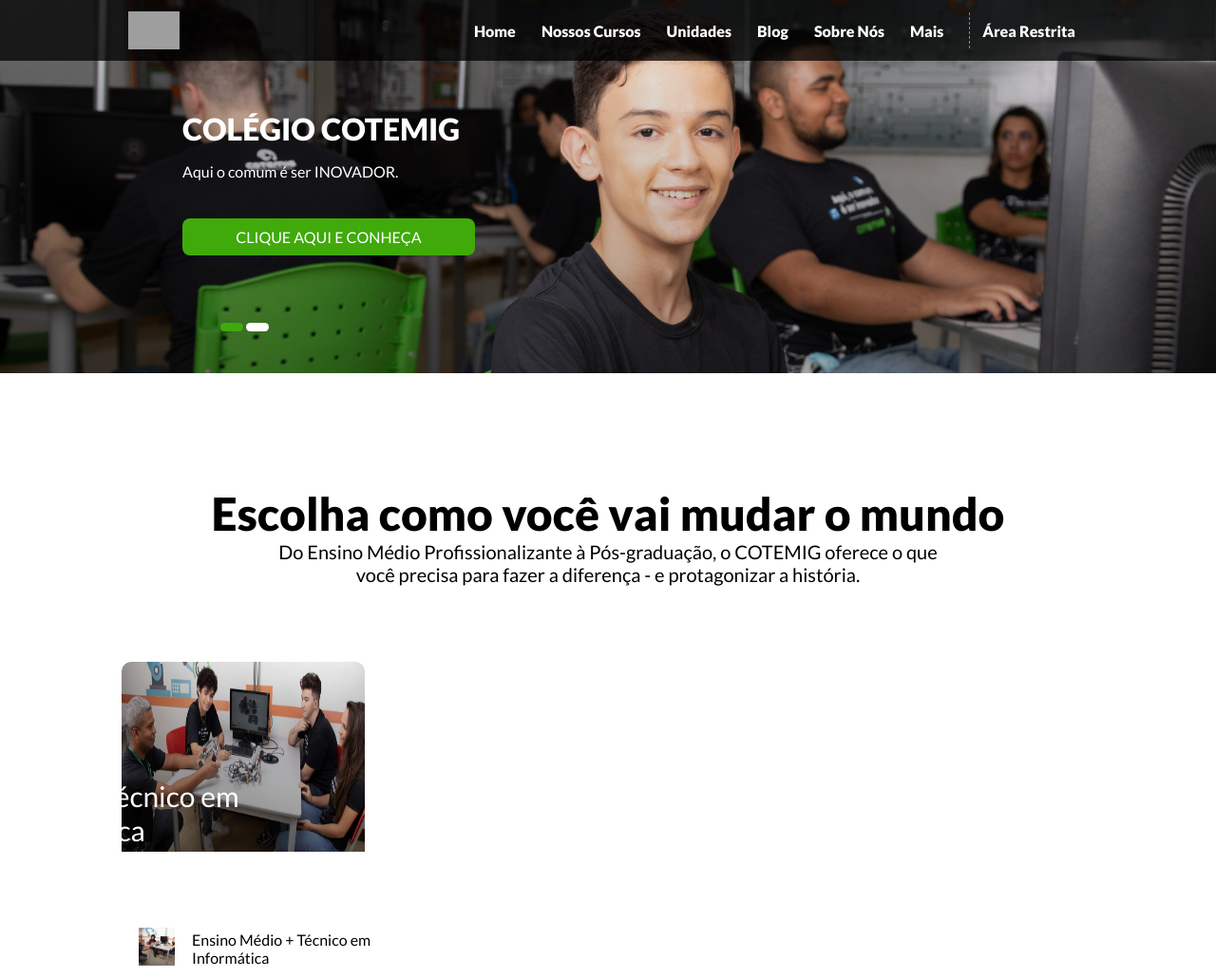
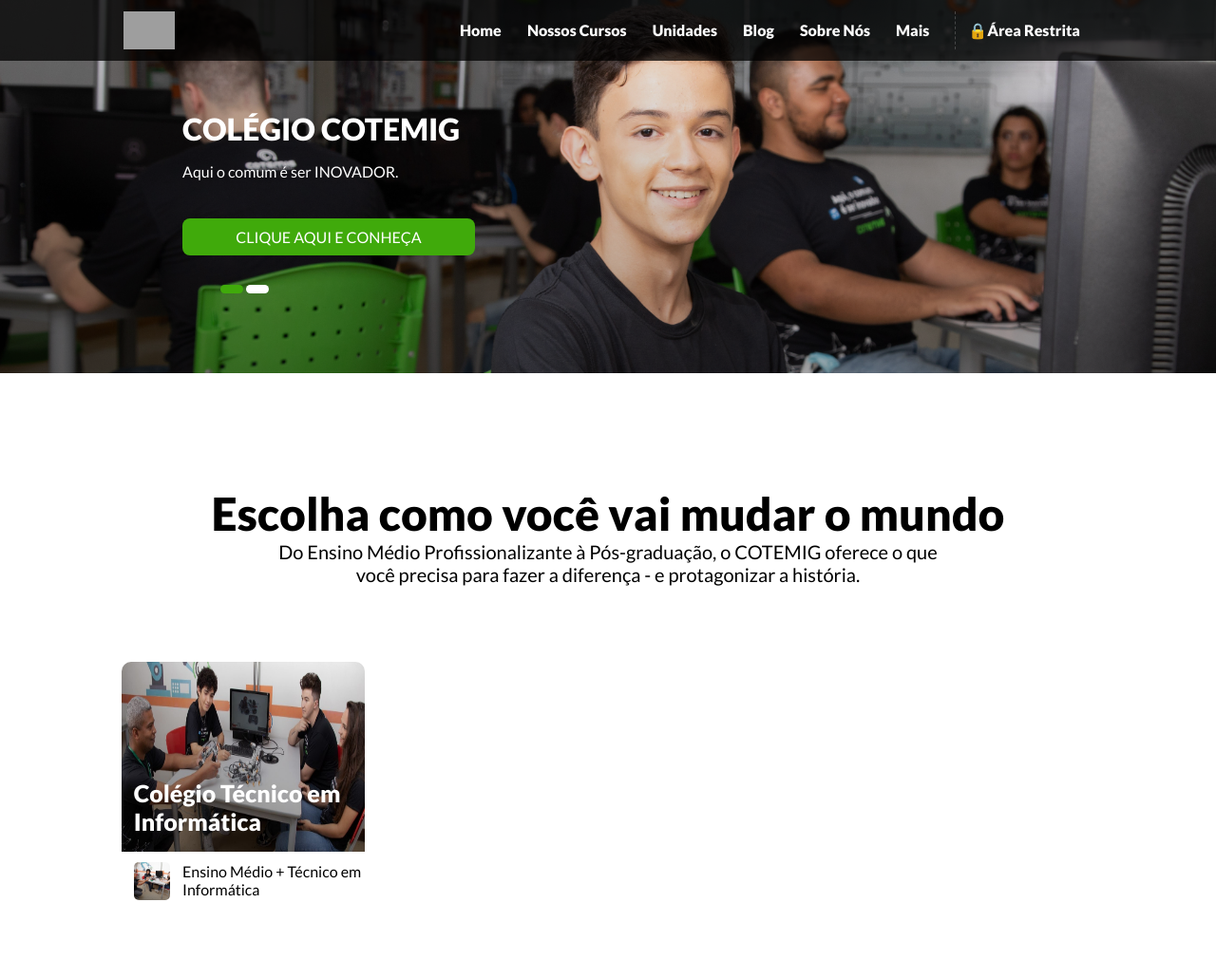
Before and after one commit to samaralcunha/Recriacao-sites, a plain HTML site: page Cotemig/index.html in a window 1280 px wide. Shown: the top 1030 px of the page at 95% size. After the commit the page ends 948 px from the top, so only its background shows below. Drawn offline with Linux system fonts and the light colour scheme; grey boxes are pictures that could not be loaded.

Commit message:
imagem e legenda

```diff
--- a/Cotemig/cotemig.css
+++ b/Cotemig/cotemig.css
@@ -36,7 +36,7 @@ li:hover{
 
 
 #formiguinha {
-    border-left: dashed 1px rgba(255, 255, 255, .5);
+    border-left: dashed 1px rgba(121, 120, 120, 0.5);
     padding: .6rem .8rem;
 }
 
@@ -79,7 +79,7 @@ div.carrosel>p {
     border-radius: 10px;
     height: 8.5px;
     position: relative;
-    bottom: 20vh;
+    bottom: 25vh;
     left: 15vw;
 }
 
@@ -93,6 +93,7 @@ div.carrosel>p {
 }
 
 div.ombro>p {
+    text-align: center;
     font-weight: 300;
     font-size: 20px
 }
@@ -116,9 +117,10 @@ div.curso1>img {
 
 div.curso1>h1 {
    color: white;
-   font-weight: 300;
-   font-size: 30px;
-   ;
+   font-weight: 700;
+   font-size: 25px;
+   position: absolute;
+   left: 11vw;
 }
 
 .curso2 {
@@ -129,14 +131,14 @@ div.curso1>h1 {
 div.curso2>img {
     position: relative;
     left: 11vw;
-    top: 10vh;
+    top: 11vh;
     width: 3vw;
     height: 5vh;
-    padding: 5px;
+    border-radius: 5px;
 }
 
 div.curso2>p {
-    font-weight: 300;
+    font-weight: 400;
     font-size: 1em;
     position: relative;
     left: 12vw;
--- a/Cotemig/index.html
+++ b/Cotemig/index.html
@@ -24,7 +24,7 @@
                 <li>Blog</li>
                 <li>Sobre Nós</li>
                 <li>Mais</li>
-                <li id="formiguinha">Área Restrita</li>
+                <li id="formiguinha"> 🔒Área Restrita</li>
             </ul>
         </div>
     </div>
@@ -45,7 +45,7 @@
     <div class="ombro">
         <h1><b>Escolha como você vai mudar o mundo</b></h1>
         <p>Do Ensino Médio Profissionalizante à Pós-graduação, o COTEMIG oferece o que<br>
-            você precisa para fazer a diferença - e protagonizar a história.</p>
+               você precisa para fazer a diferença - e protagonizar a história.</p>
     </div>
 
     <div class="cursos">
```
